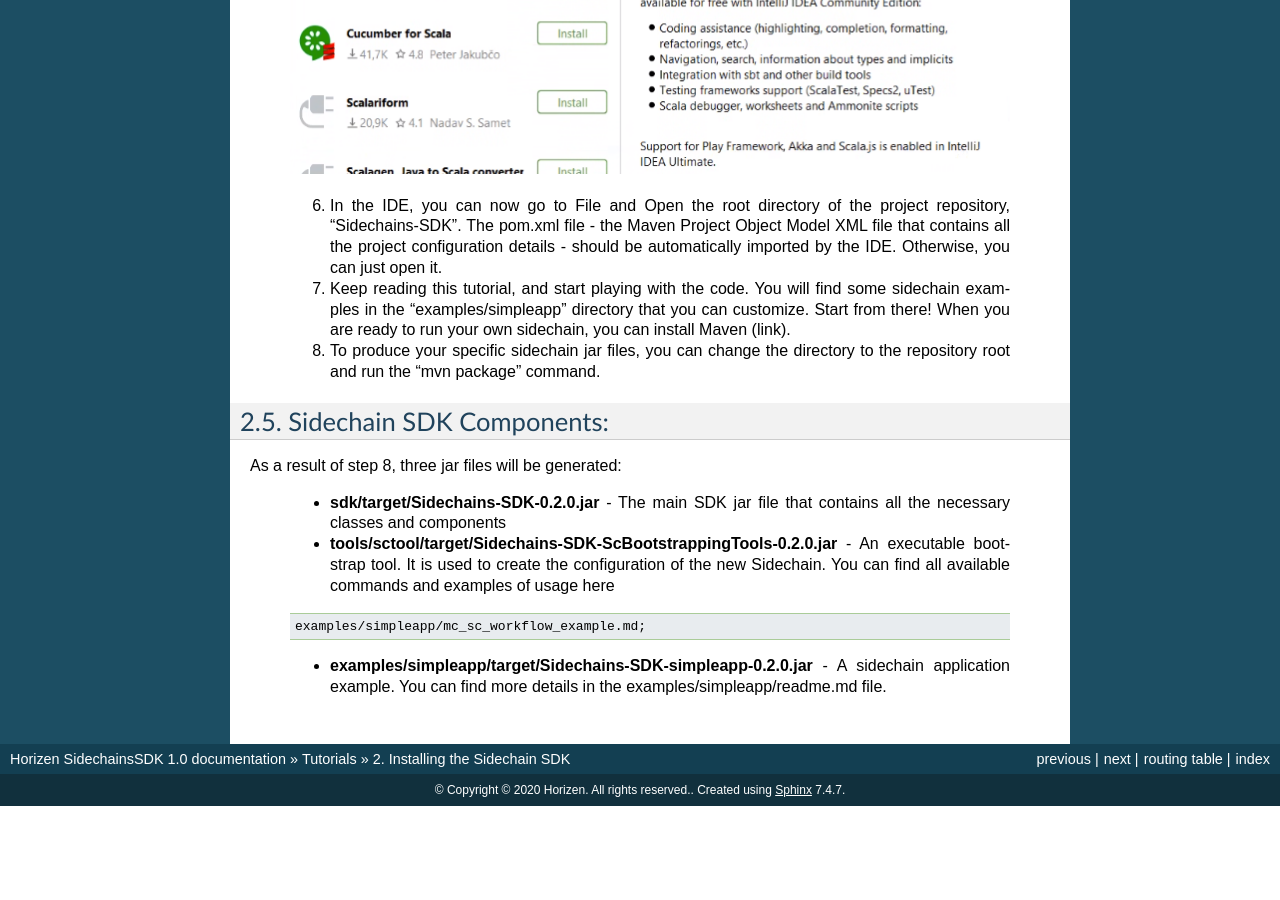
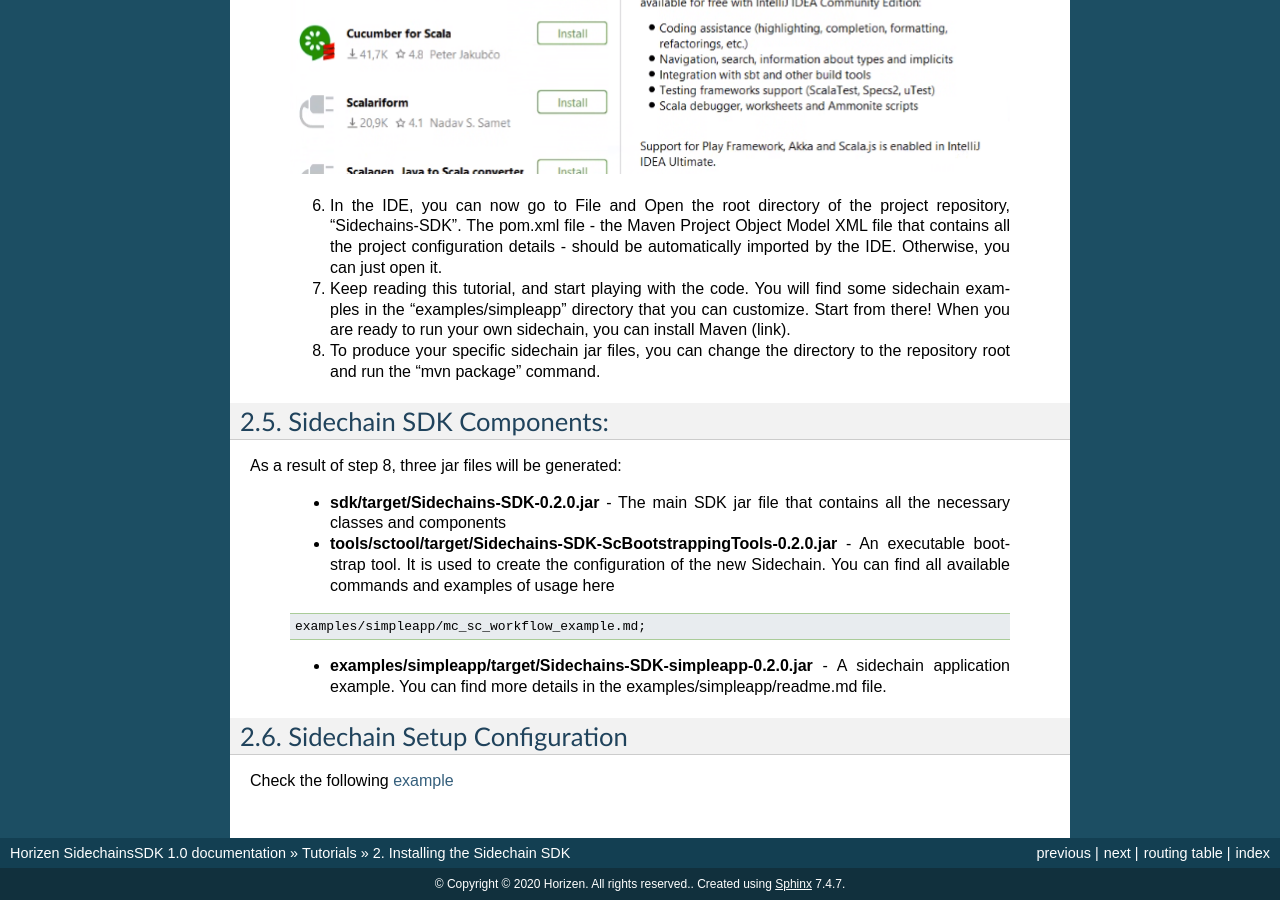
Before and after one commit to megaluck/documentation, a Sphinx documentation site: the page built from docs/introduction/01-install.rst, in a window 1280 px wide and 900 px high, scrolled down 1625 px. Built offline with Sphinx 7.4.7, drawn with Linux system fonts in a browser that asks for light colours; before the commit the page ends 2431 px from its top, so only the background shows below that; some of the changed text lies outside the part shown.

Commit message:
Update 01-install.rst

```diff
--- a/docs/introduction/01-install.rst
+++ b/docs/introduction/01-install.rst
@@ -79,3 +79,10 @@
       examples/simpleapp/mc_sc_workflow_example.md;
 
   * **examples/simpleapp/target/Sidechains-SDK-simpleapp-0.2.0.jar** - A sidechain application example. You can find more details in the examples/simpleapp/readme.md file.
+
+
+*****************************
+Sidechain Setup Configuration
+*****************************
+
+Check the following `example <https://github.com/HorizenOfficial/Sidechains-SDK/blob/master/examples/simpleapp/mc_sc_workflow_example.md>`_
```
